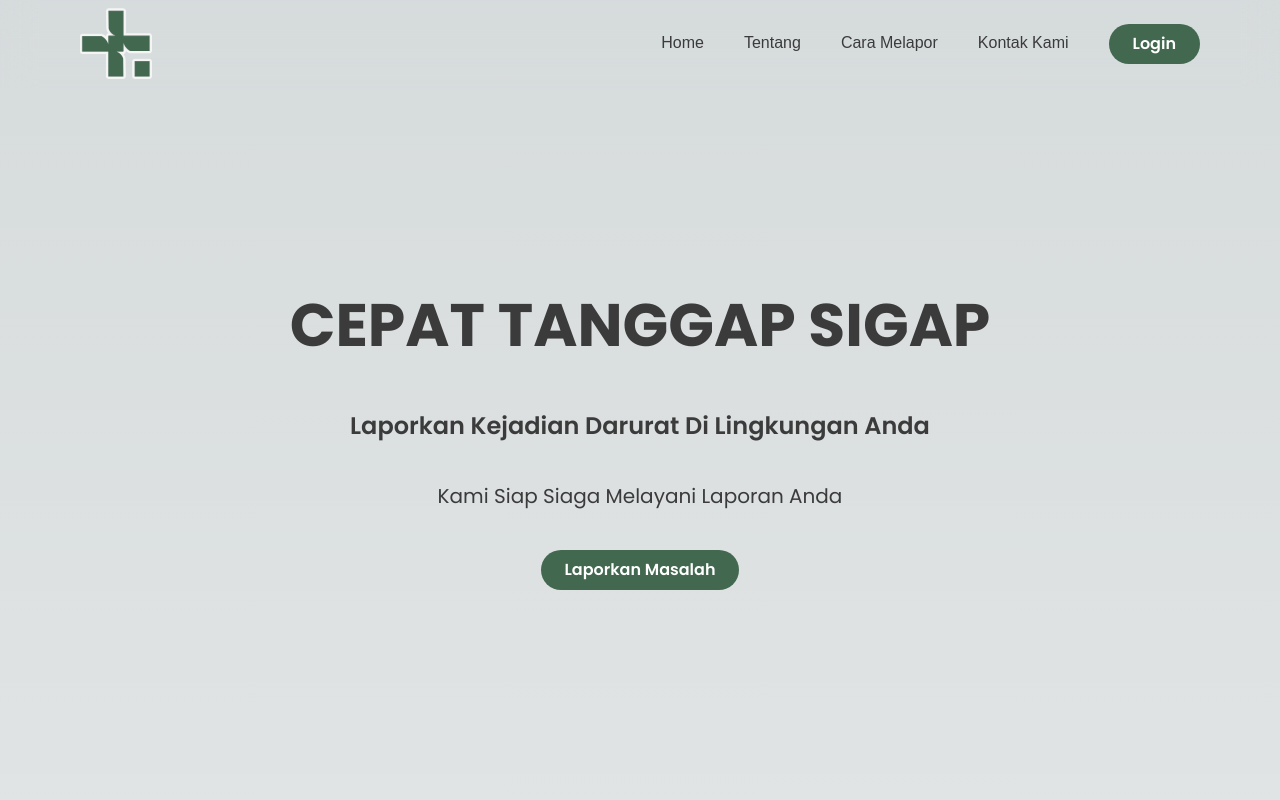
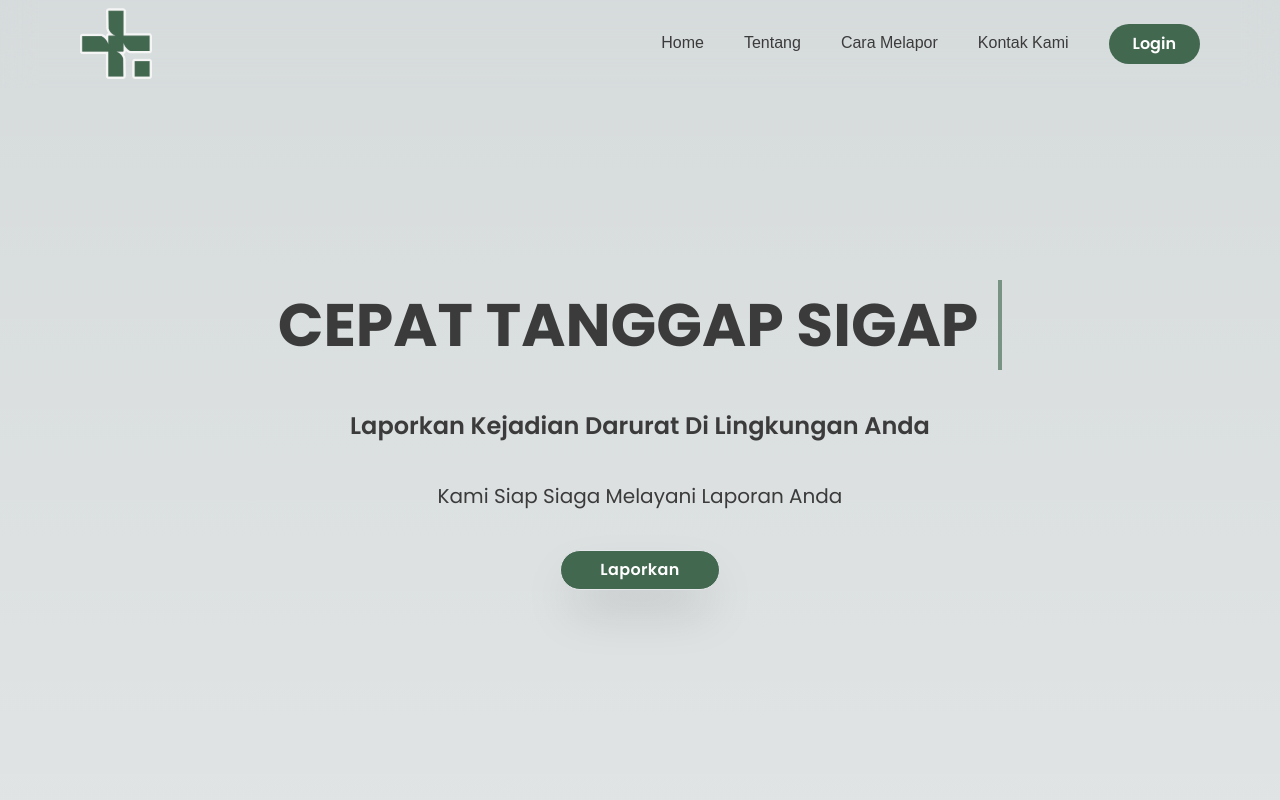
Before and after one commit to agisnarevaldo/layanan-tanggap-masyarakat, a Next.js app: page / in a window 1280 px wide. Shown: the top 800 px of the page. Built offline with nearby package versions, Linux system fonts and the light colour scheme.

Commit message:
style: animate Button & Link

```diff
--- a/app/page.tsx
+++ b/app/page.tsx
@@ -3,11 +3,12 @@ import Navbar from "./ui/navbar";
 import Contact from "./ui/contact";
 import Footer from "./ui/footer";
 import Link from "next/link";
+import Button from "./ui/button";
 
 const Home = () => {
   return (
     <div className="flex flex-col items-center gap-10 pt-28">
-      <h1 className="text-[60px] font-bold text-color animate-shake animate-once animate-duration-[1500ms]">
+      <h1 className="max-w-min text-[60px] font-bold text-color animate-typing overflow-hidden whitespace-nowrap border-r-4 border-r-[#436850] pr-5">
         CEPAT TANGGAP SIGAP
       </h1>
       <p className="font-semibold text-2xl text-color">
@@ -16,9 +17,9 @@ const Home = () => {
       <p className="text-xl">Kami Siap Siaga Melayani Laporan Anda</p>
       <Link
         href="/home/laporan"
-        className="flex items-center h-10 px-6 font-semibold rounded-full bg-primary text-white"
+        // className="flex items-center h-10 px-6 font-semibold rounded-full bg-primary text-white"
       >
-        Laporkan Masalah
+        <Button classname="w-40 font-semibold">Laporkan</Button>
       </Link>
     </div>
   );
--- a/tailwind.config.ts
+++ b/tailwind.config.ts
@@ -21,6 +21,28 @@ const config: Config = {
         "primary": "#436850",
         "secondary": "#F5F5F5"
       },
+      keyframes: {
+        typing: {
+          "0%": {
+            width: "0%",
+            visibility: "hidden"
+          },
+          "100%": {
+            width: "100%"
+          }
+        },
+        blink: {
+          "50%": {
+            borderColor: "transparent"
+          },
+          "100%": {
+            borderColor: "#436850"
+          }
+        }
+      },
+      animation: {
+        typing: "typing 2s steps(20) infinite alternate, blink .7s infinite"
+      }
     },
   },
   plugins: [],
```
